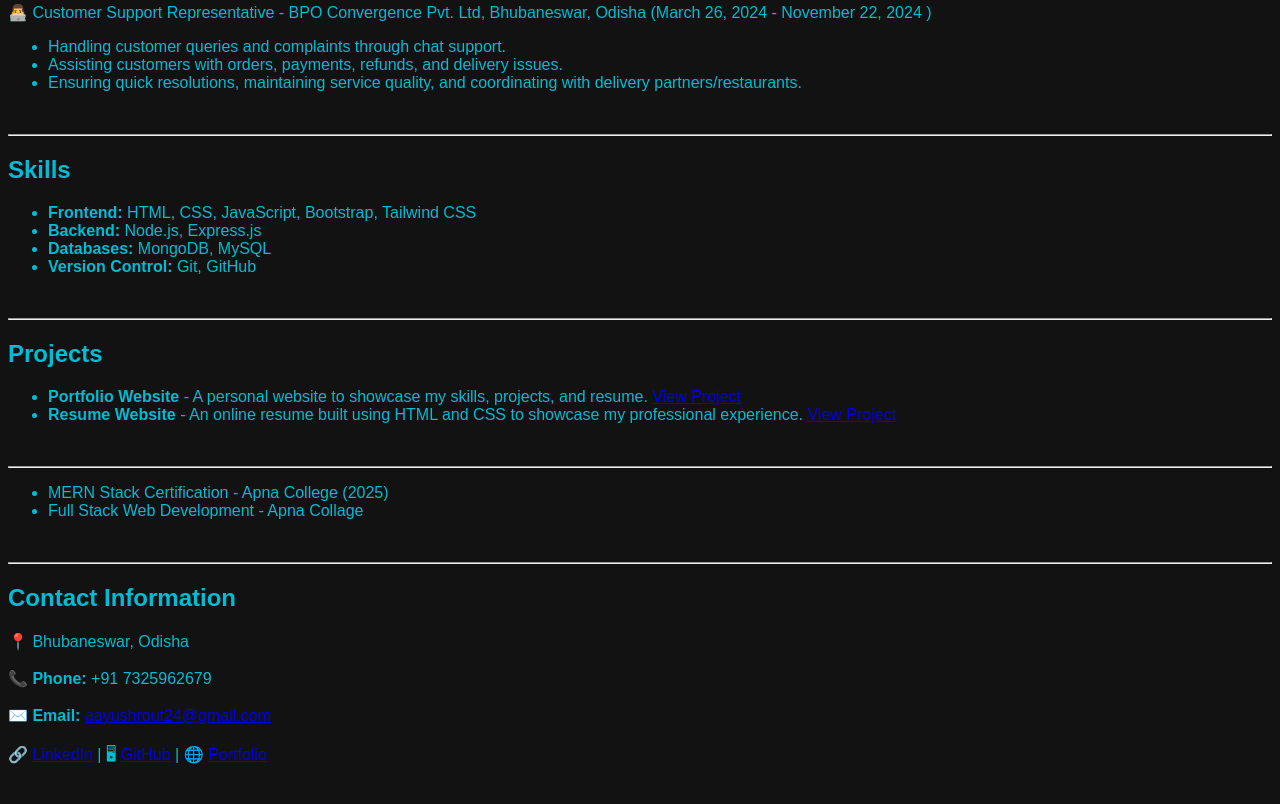
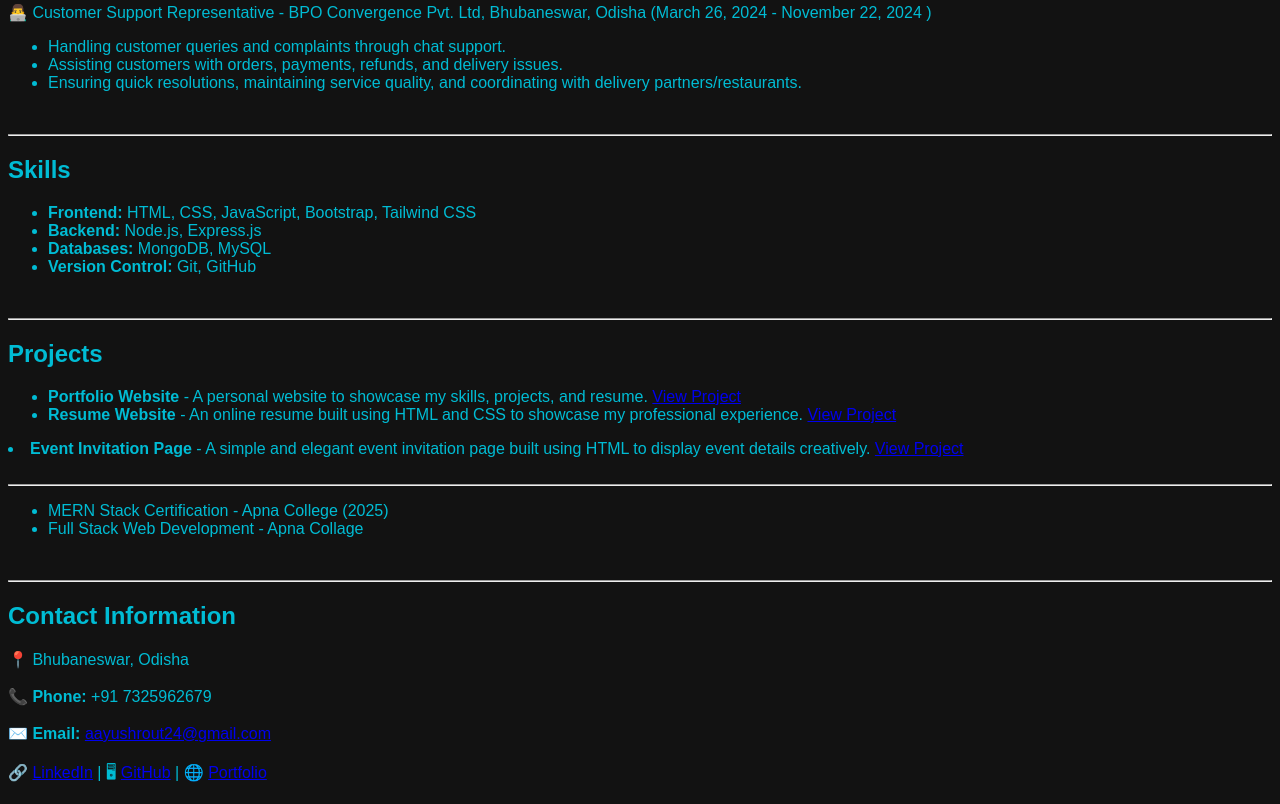
Before and after one commit to BiswaRanjanRout-2001/Resume, a plain HTML site: page index.html in a window 1280 px wide. Shown: the part 694-1498 px from the top of the page. Drawn offline with Linux system fonts and the light colour scheme.

Commit message:
Added new event invitation project in that section

```diff
--- a/index.html
+++ b/index.html
@@ -133,6 +133,11 @@
                     <a href="https://biswaranjanrout-2001.github.io/Resume/" target="_blank">View Project</a>
                   </li>
             </ul>
+            <li>
+                 <strong>Event Invitation Page</strong> - A simple and elegant event invitation page built using HTML to display event details creatively.
+                    <a href="https://biswaranjanrout-2001.github.io/Event-Invitation/" target="_blank">View Project</a>
+                  </li>
+            </ul>
 
             <br />
             <hr />
```
